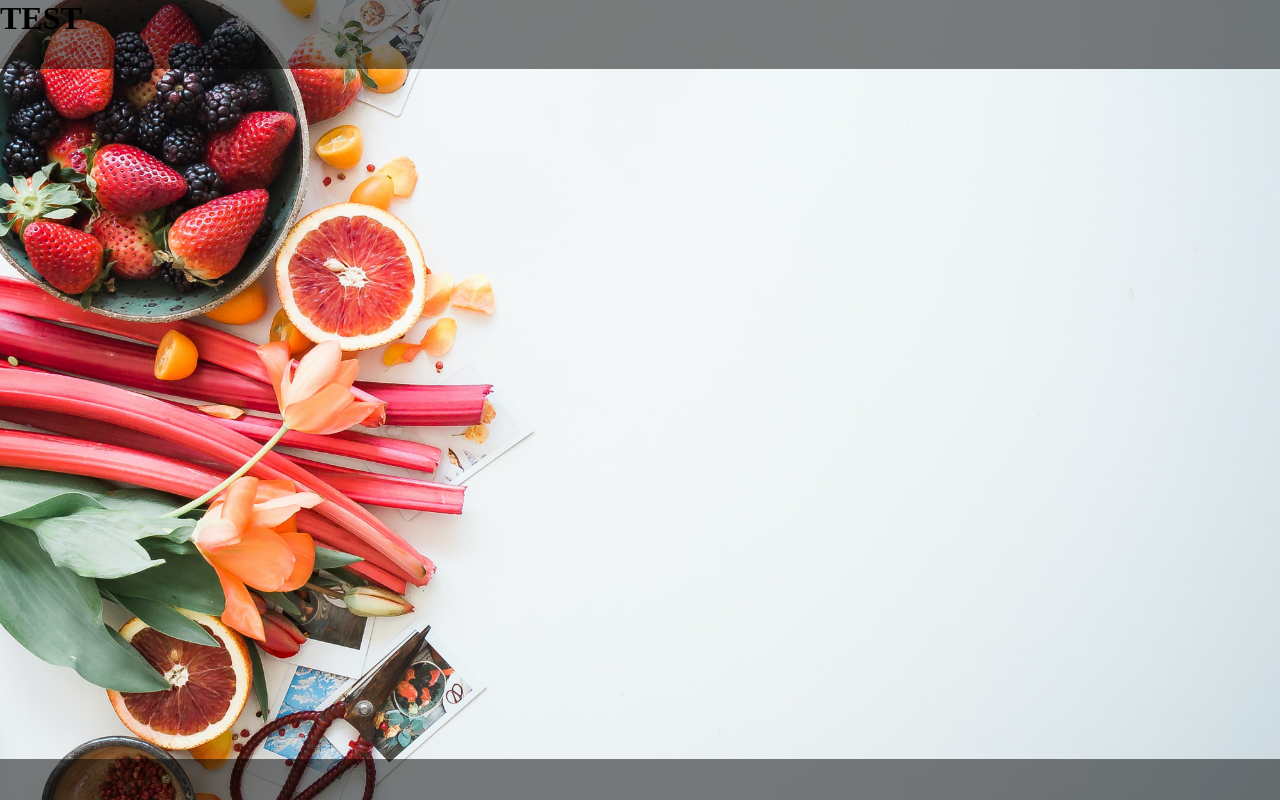
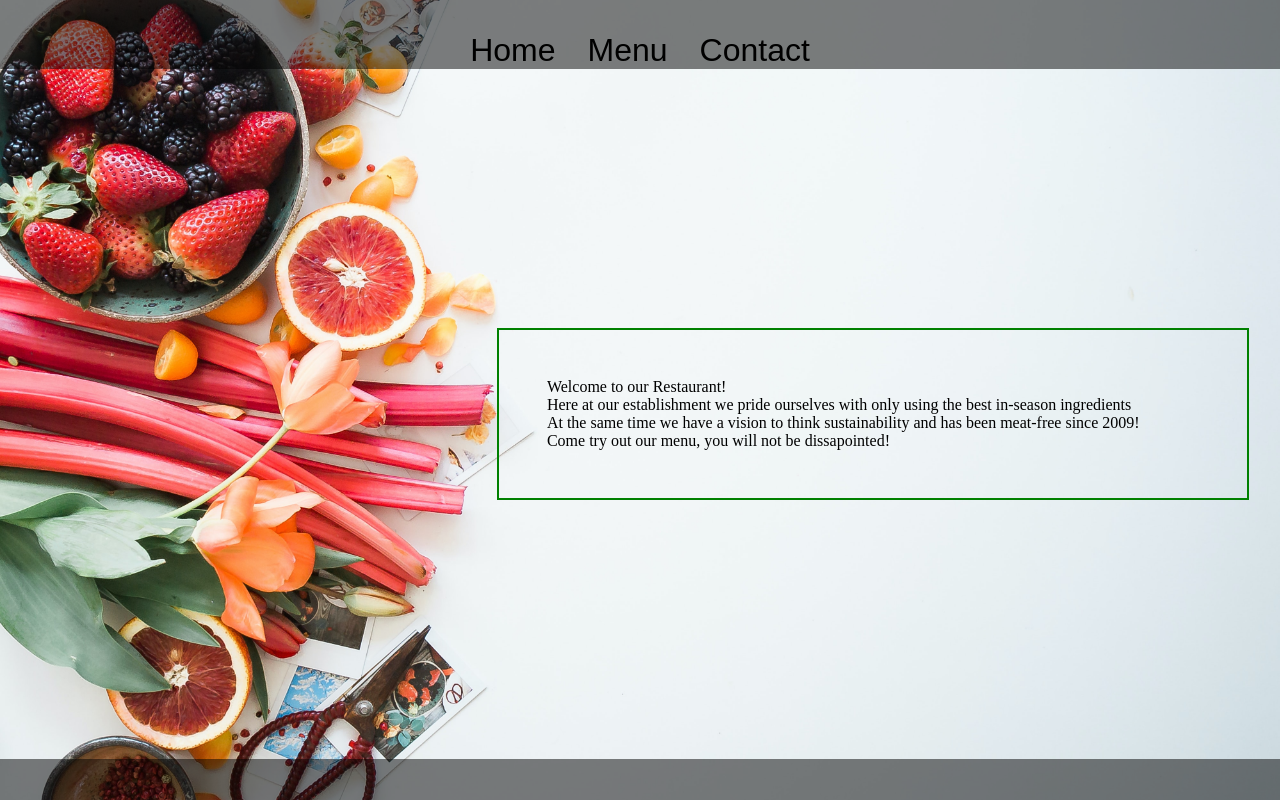
Before and after one commit to arsortland/restaurant-page, a website built with webpack: page dist/index.html in a window 1280 px wide. Built offline with nearby package versions, Linux system fonts and the light colour scheme.

Commit message:
Made template and started content on home page, follow comments in code

```diff
--- a/src/home.js
+++ b/src/home.js
@@ -1,6 +1,24 @@
-export const createel = () => {
-  const text = document.createElement("h1");
-  text.textContent = "TEST";
+export const welcomecont = () => {
+  const welcometext = document.createElement("div");
+  welcometext.classList.add("welcometext");
+  welcometext.setAttribute("style", "white-space: pre;");
+  welcometext.textContent = "Welcome to our Restaurant!\r\n";
+  welcometext.textContent +=
+    "Here at our establishment we pride ourselves with only using the best in-season ingredients\r\n";
+  welcometext.textContent +=
+    "At the same time we have a vision to think sustainability and has been meat-free since 2009!\r\n";
+  welcometext.textContent +=
+    "Come try out our menu, you will not be dissapointed!";
 
-  return text;
+  return welcometext;
 };
+
+export const aboutcont = () => {
+  //about content here:
+};
+
+export const staffcont = () => {
+  //pic of fantasy-staff:
+  const staffpic = document.createElement("img");
+  // find pic: staffpic.src("")
+};
--- a/src/index.js
+++ b/src/index.js
@@ -1,22 +1,51 @@
 import "./style.css";
-import { createel } from "./home";
+//import { createel } from "./home";
+import * as homejs from "./home";
 
 const container = document.querySelector(".container");
+const header = document.createElement("div");
+const nav = document.createElement("div");
+const home = document.createElement("button");
+const menu = document.createElement("button");
+const contact = document.createElement("button");
+const content = document.createElement("div");
+const infobottom = document.createElement("div");
 
-const header = document.createElement("div");
+home.textContent = "Home";
+menu.textContent = "Menu";
+contact.textContent = "Contact";
+
 header.classList.add("header");
-
-const content = document.createElement("div");
+nav.classList.add("nav");
 content.classList.add("content");
-
-const infobottom = document.createElement("div");
 infobottom.classList.add("infobottom");
 
 container.appendChild(header);
 container.appendChild(content);
 container.appendChild(infobottom);
+header.appendChild(nav);
+nav.appendChild(home);
+nav.appendChild(menu);
+nav.appendChild(contact);
 
-header.appendChild(createel());
+//instead of this, start with HOME set to active.
+content.appendChild(homejs.welcomecont());
+
+home.addEventListener("click", () => {
+  //load homecontent.
+  content.textContent = "";
+  content.appendChild(homejs.welcomecont());
+});
+
+menu.addEventListener("click", () => {
+  //load menucontent.
+  content.textContent = "";
+});
+
+contact.addEventListener("click", () => {
+  //load contactcontent.
+  content.textContent = "";
+});
 
 //Tenke gjennom hvordan "content" klassen skal organiseres mellom tabs
 //Lage noe animasjon til homepage? ALternativt en loader?
--- a/src/style.css
+++ b/src/style.css
@@ -23,15 +23,36 @@ body{
 .header{
     grid-area: header;
     background-color: rgba(0, 0, 0, 0.5);
+    display: flex;
+    align-items: flex-end;
+    justify-content: center;
 }
 
-.header > .text {
-    font-size: 50px;
-    color: rgb(0, 0, 0);
+.header > .nav > button {
+    font-size: 2rem;
+    margin-left: 1rem;
+    margin-right: 1rem;
+    background-color: transparent;
+    border: 0;
 }
+
+.header > .nav > button:hover{
+    text-decoration: underline;
+    transform: translateY(-7px);
+}
+
 
 .content{
     grid-area: content;
+    display: flex;
+    justify-content: center;
+    align-items: center;
+}
+
+.content > * {
+    width: 80%;
+    padding: 3rem;
+    border: 2px solid green;
 
 }
 
```
Also changed, not shown: dist/index.html, dist/main.js.
